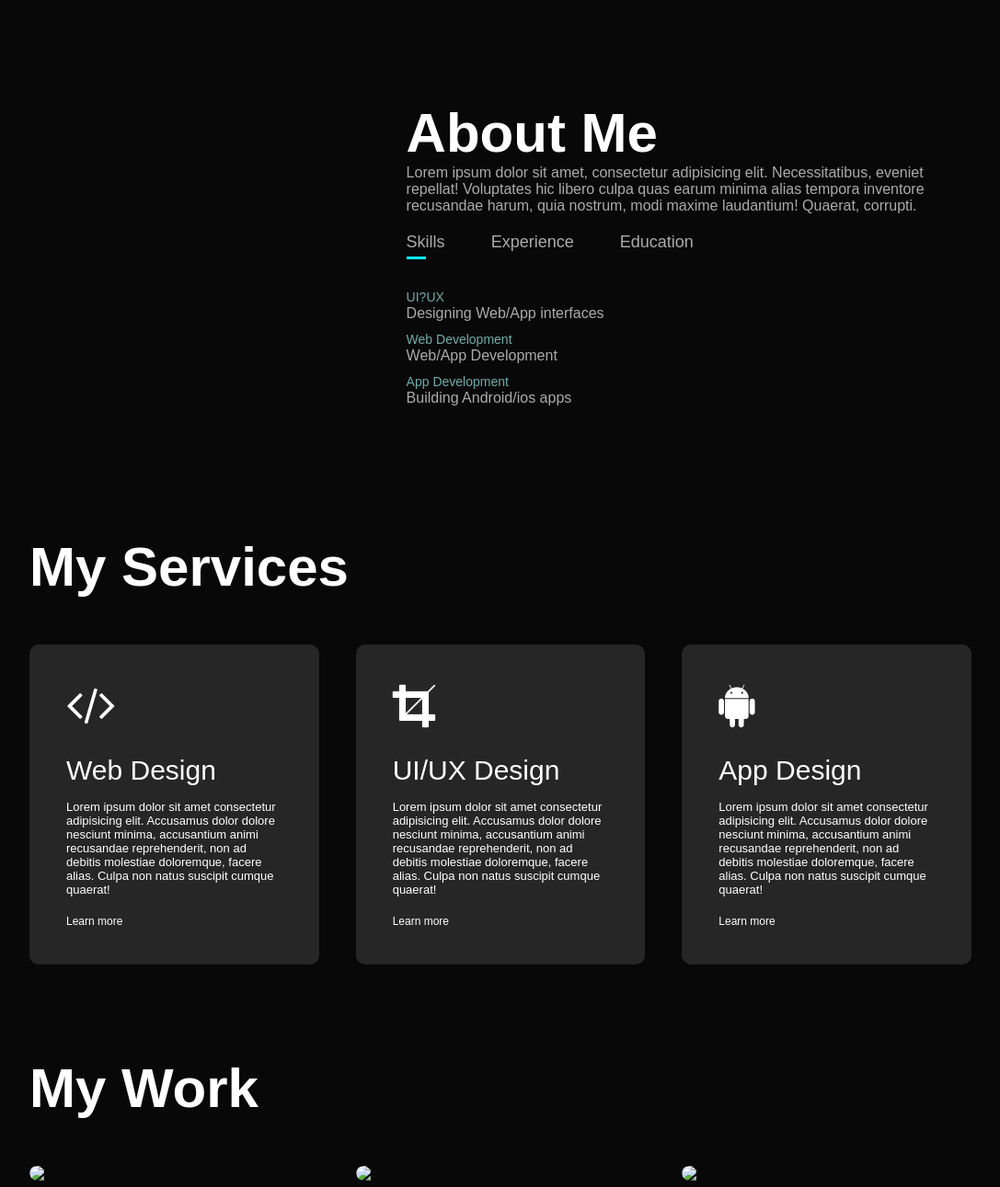
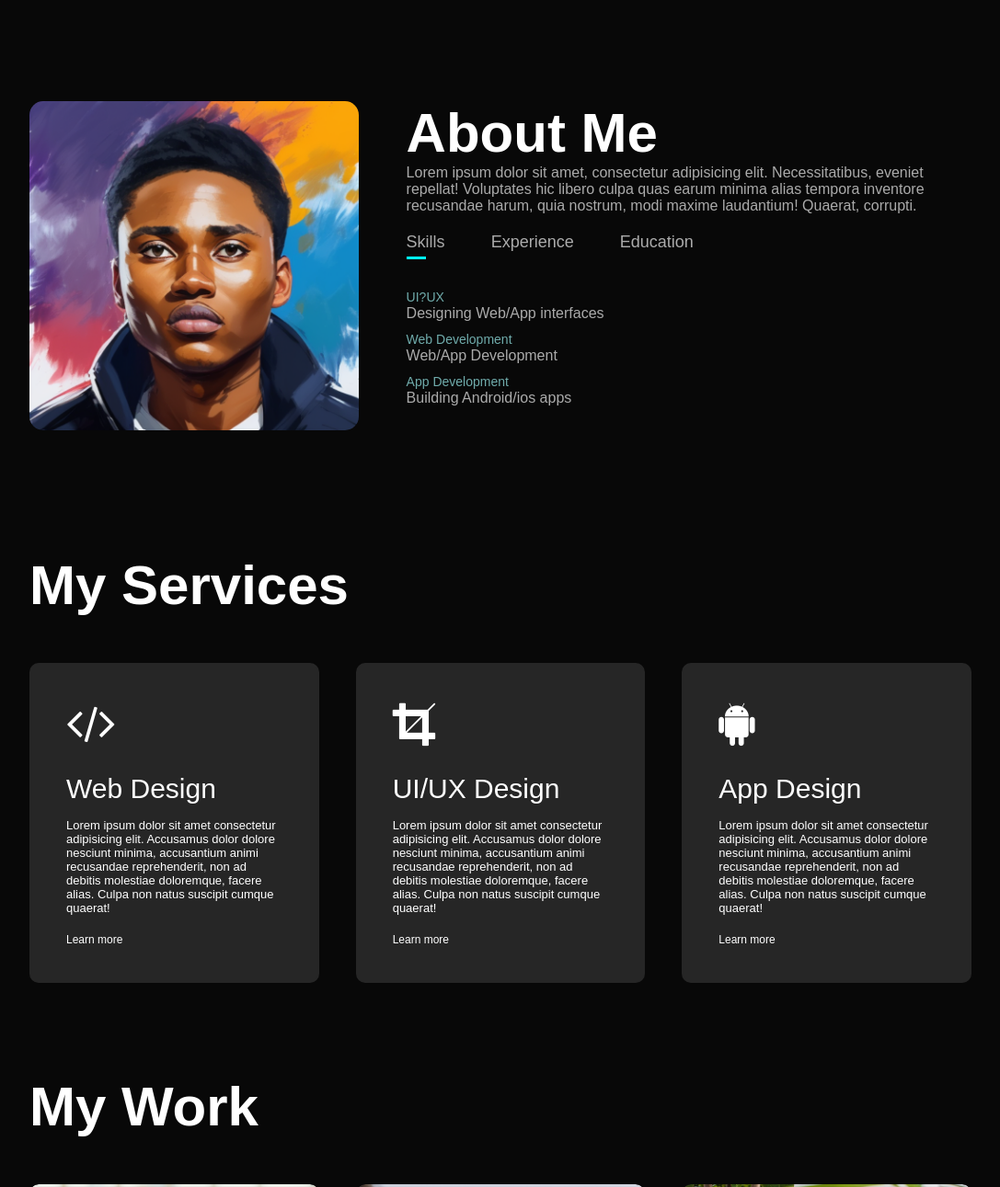
Before and after one commit to Bazilver/My-Portfolio, a plain HTML site: page index.html in a window 1280 px wide. Shown: the part 780-2071 px from the top of the page at 92% size, without its empty margins (96-1183 px from the left). Drawn offline with Linux system fonts and the light colour scheme.

Commit message:
Fixed bug in image upload functionality

```diff
--- a/index.html
+++ b/index.html
@@ -33,7 +33,7 @@
         <div class="container">
             <div class="row">
                 <div class="about-col-1">
-                    <img src="Saved Pictures/alamz.jpg" alt="">
+                    <img src="images/alamz.jpg" alt="">
                 </div>
                 <div class="about-col-2">
                     <h1 class="sub-title">About Me</h1>
@@ -101,7 +101,7 @@
             <h1 class="sub-title">My Work</h1>
             <div class="work-list">
                 <div class="work">
-                    <img src="Saved Pictures/work-1.png">
+                    <img src="images/work-1.png">
                     <div class="layer">
                         <h3>Social Media App</h3>
                         <p>Lorem ipsum, dolor sit amet consectetur adipisicing elit. Consequuntur saepe sed sit explicabo magnam officiis ut ipsum eos expedita.</p>
@@ -109,7 +109,7 @@
                     </div>
                 </div>
                 <div class="work">
-                    <img src="Saved Pictures/work-2.png">
+                    <img src="images/work-2.png">
                     <div class="layer">
                         <h3>Music App</h3>
                         <p>Lorem ipsum, dolor sit amet consectetur adipisicing elit. Consequuntur saepe sed sit explicabo magnam officiis ut ipsum eos expedita.</p>
@@ -117,7 +117,7 @@
                     </div>
                 </div>
                 <div class="work">
-                    <img src="Saved Pictures/work-3.png">
+                    <img src="images/work-3.png">
                     <div class="layer">
                         <h3>Oline shopping App</h3>
                         <p>Lorem ipsum, dolor sit amet consectetur adipisicing elit. Consequuntur saepe sed sit explicabo magnam officiis ut ipsum eos expedita.</p>
```
